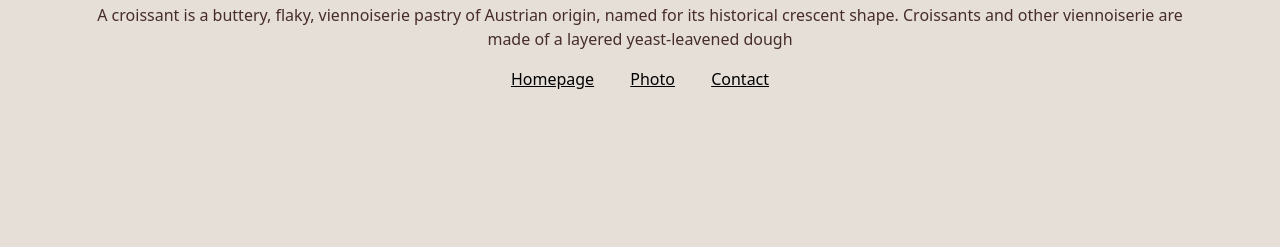
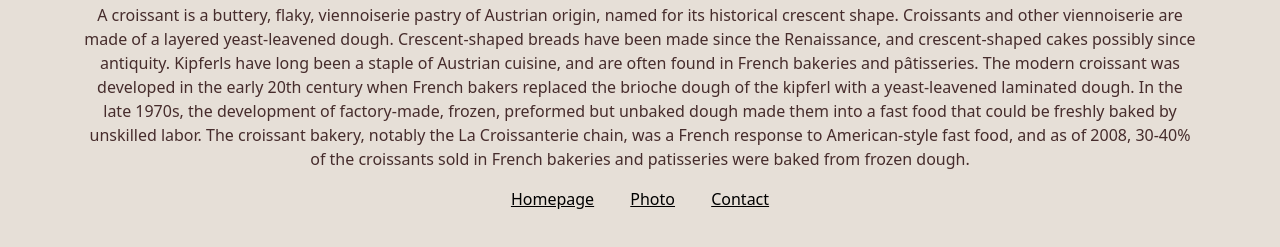
Before and after one commit to AlishaBro/croissant, a plain HTML site: page index.html in a window 1280 px wide. Shown: the part 73-320 px from the top of the page. Drawn offline with nearby package versions, Linux system fonts and the light colour scheme.

Commit message:
Added page content for SEO

```diff
--- a/index.html
+++ b/index.html
@@ -3,7 +3,7 @@
 <head>
     <meta charset="UTF-8">
     <meta name="viewport" content="width=device-width, initial-scale=1.0">
-    <title>Croissant</title>
+    <title>what is a Croissant</title>
     <meta name="description" content="All about croissant.Its origin,shape and the texture">
     <link href="https://cdn.jsdelivr.net/npm/bootstrap@5.3.2/dist/css/bootstrap.min.css" rel="stylesheet"
         integrity="sha384-T3c6CoIi6uLrA9TneNEoa7RxnatzjcDSCmG1MXxSR1GAsXEV/Dwwykc2MPK8M2HN" crossorigin="anonymous">
@@ -16,7 +16,14 @@
     </h1>
 <p>
     A croissant is a buttery, flaky, viennoiserie pastry of Austrian origin, named for its historical crescent shape.
-    Croissants and other viennoiserie are made of a layered yeast-leavened dough
+    Croissants and other viennoiserie are made of a layered yeast-leavened dough.
+    Crescent-shaped breads have been made since the Renaissance, and crescent-shaped cakes possibly since antiquity.
+    Kipferls have long been a staple of Austrian cuisine, and are often found in French bakeries and pâtisseries. The modern
+    croissant was developed in the early 20th century when French bakers replaced the brioche dough of the kipferl with a
+    yeast-leavened laminated dough. In the late 1970s, the development of factory-made, frozen, preformed but unbaked
+    dough made them into a fast food that could be freshly baked by unskilled labor. The croissant bakery, notably the La
+    Croissanterie chain, was a French response to American-style fast food, and as of 2008, 30-40% of the croissants sold
+    in French bakeries and patisseries were baked from frozen dough.
 </p>
 <div class="links">
 <a href="/index.html" class="m-3" title="description about croissant">Homepage</a>
```
Also changed, not shown: contact.html (+1 -1 lines).
